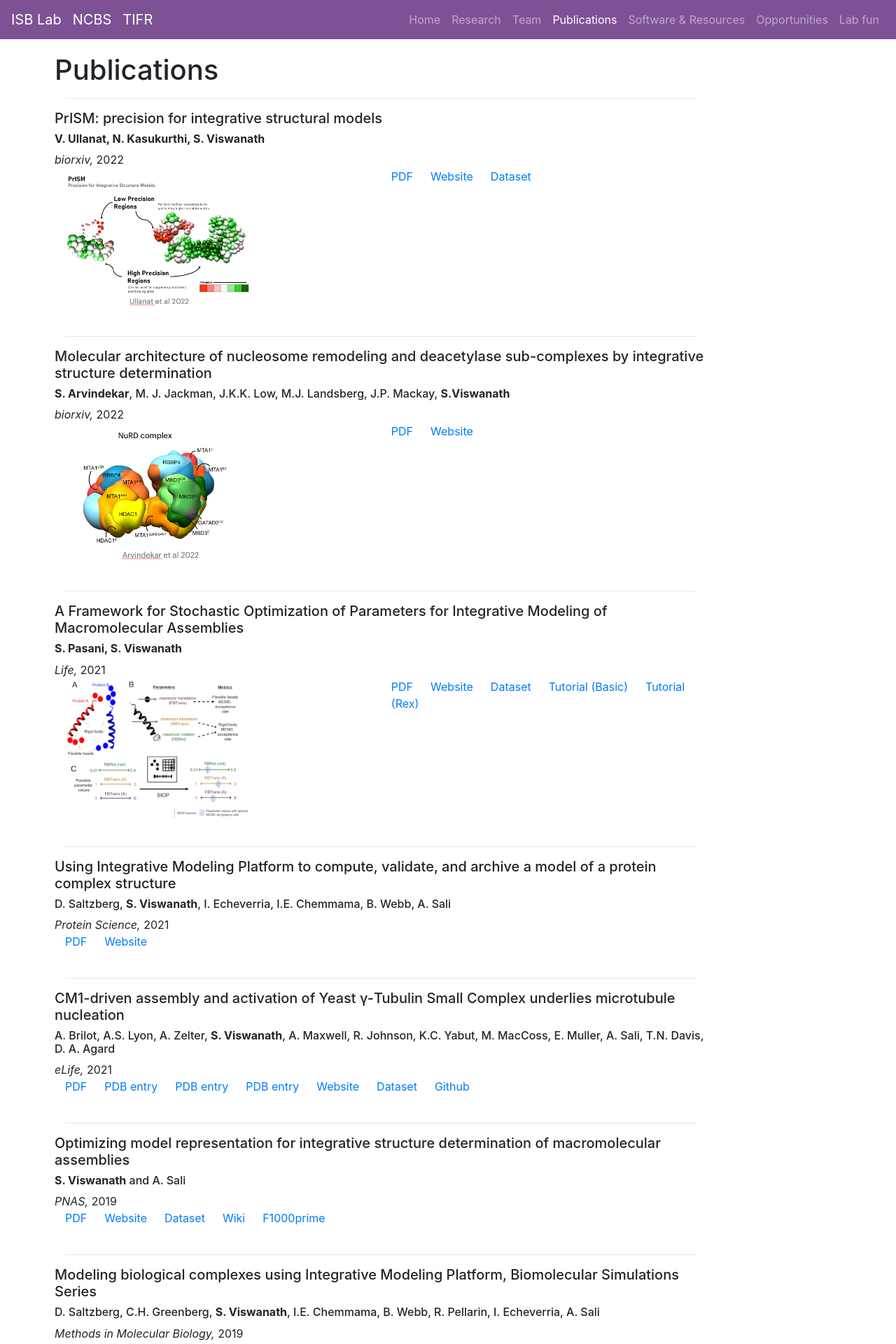
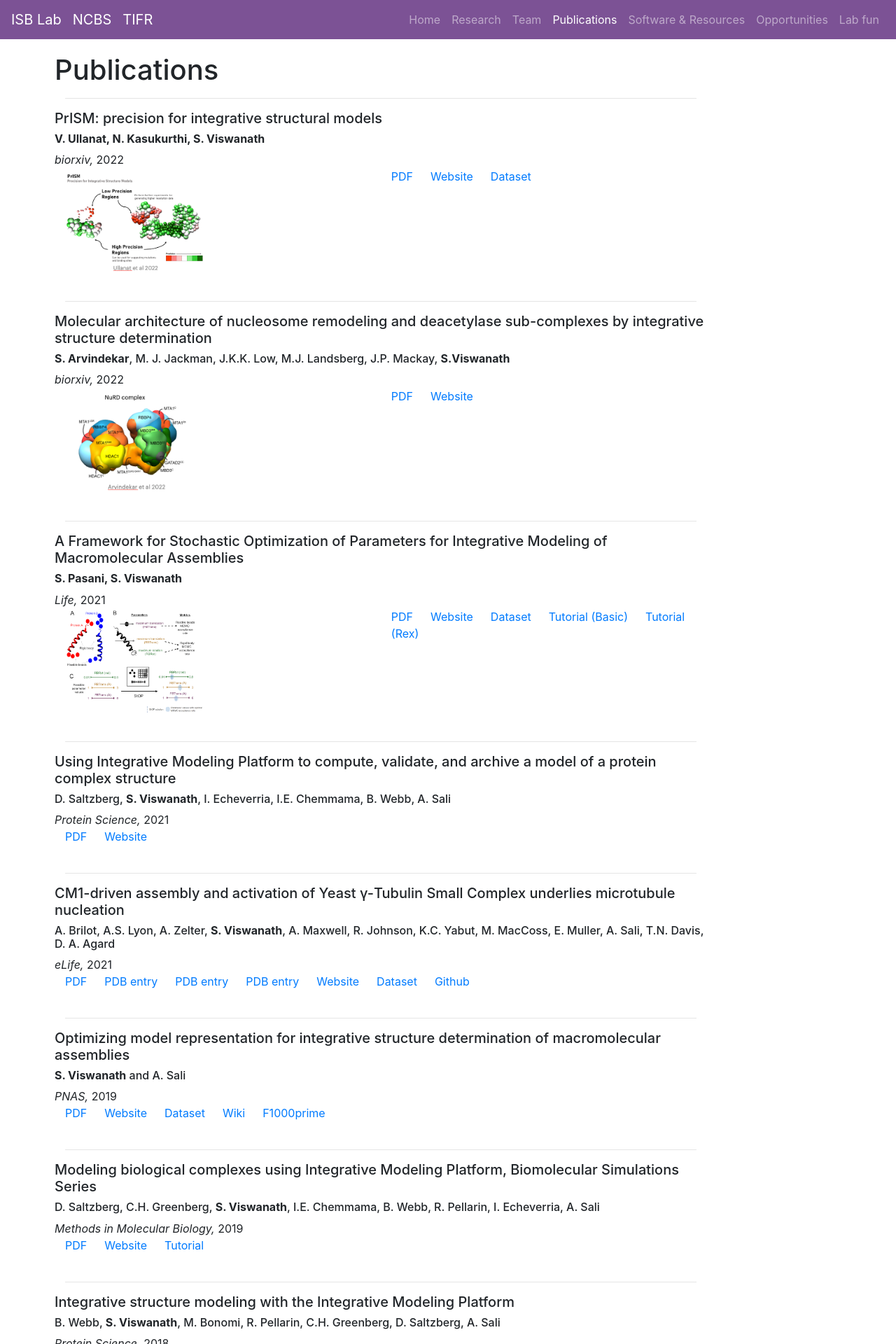
Before and after one commit to isblab/website, a Jekyll site: the page built from Publications/index.html, in a window 1280 px wide. Shown: the top 1920 px of the page at 70% size. Built offline with Jekyll 4.4.1, drawn with Linux system fonts in a browser that asks for light colours.

Commit message:
changed file locs

```diff
--- a/Publications/index.html
+++ b/Publications/index.html
@@ -21,10 +21,10 @@ group: Publications
 
 		{% if publication.image %}
 		 <div class="row" style="padding-top: 20px; margin-top: -20px">
-			<div class="col-sm-6 md-5 lg-5">
-			<img class = "img-fluid" src = "{{publication.image}}" alt =  "Key Figure" style="max-height: 200px;">
+			<div class="col-sm-6 md-4 lg-4">
+			<img class = "img-fluid" src = "{{publication.image}}" alt =  "Key Figure" style="width=200px; max-height: 150px;">
     	</div>
-			<div class="col-sm-6 md-5 lg-5">
+			<div class="col-sm-6 md-6 lg-6">
 		{% else  %}
 		 <div class="row" style="padding-top: 0px; margin-top: 0px">
 			<div class="col-sm-12 md-10 lg-10">
```
